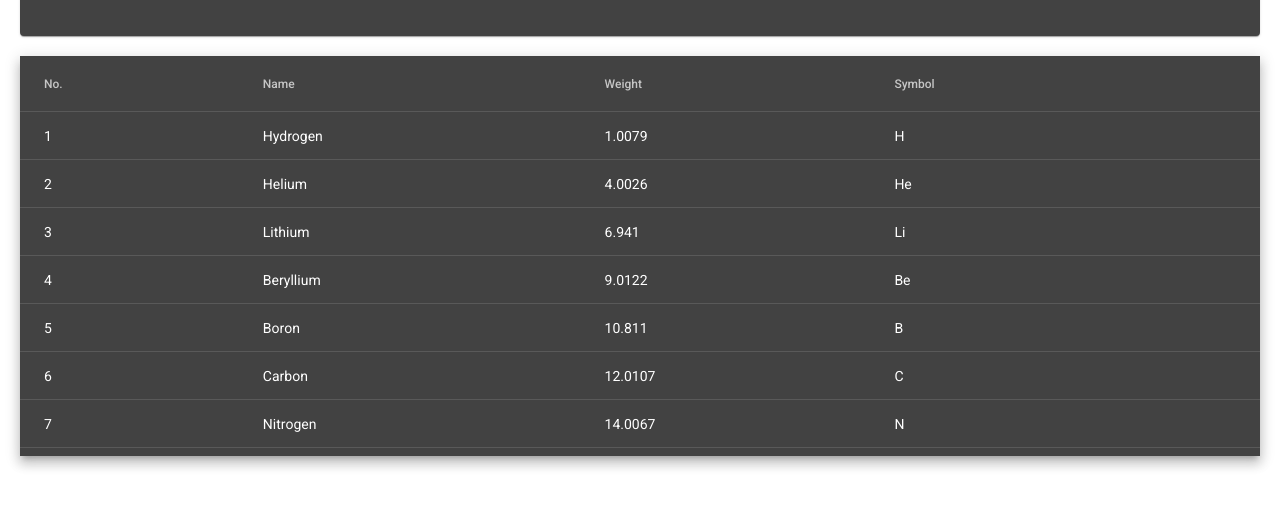
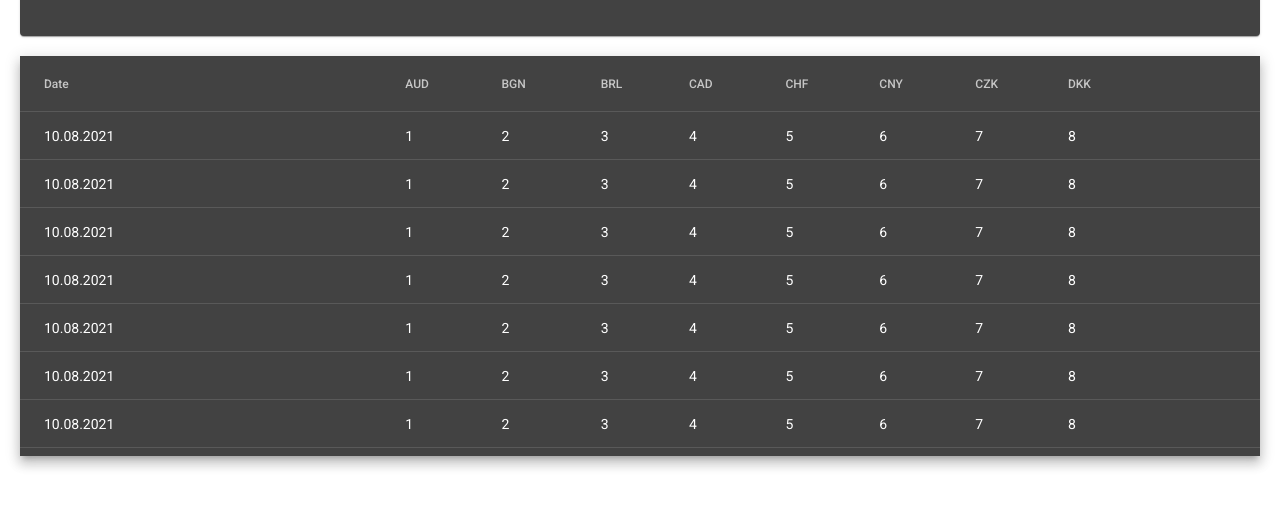
Before and after one commit to werstak/angular-currency, an Angular app: page / in a window 1280 px wide. Shown: the part 205-712 px from the top of the page. Built offline with nearby package versions, Linux system fonts and the light colour scheme; no server answers.

Commit message:
changed template DisplayCurrenciesComponent

```diff
--- a/src/app/app.component.ts
+++ b/src/app/app.component.ts
@@ -1,5 +1,4 @@
 import { Component } from '@angular/core';
-import { HttpClient } from '@angular/common/http';
 
 @Component({
   selector: 'app-root',
@@ -8,8 +7,4 @@ import { HttpClient } from '@angular/common/http';
 })
 export class AppComponent {
   title = 'angular-currency';
-
-  // constructor(private http: HttpClient) {
-  //   this.http.get('https://api.frankfurter.app/latest').subscribe(console.log);
-  // }
 }
--- a/src/app/app.module.ts
+++ b/src/app/app.module.ts
@@ -10,7 +10,7 @@ import { ControlPanelComponent } from './componets/control-panel/control-panel.c
 import { DisplayCurrenciesComponent } from './componets/display-currencies/display-currencies.component';
 import { FormsModule, ReactiveFormsModule } from '@angular/forms';
 import { HttpClientModule } from '@angular/common/http';
-import { CurrencyService } from './currency.service';
+import { CurrencyService } from './services/currency.service';
 
 @NgModule({
   declarations: [
--- a/src/app/componets/control-panel/control-panel.component.ts
+++ b/src/app/componets/control-panel/control-panel.component.ts
@@ -1,6 +1,6 @@
 import { Component, OnInit } from '@angular/core';
 import { FormBuilder, FormGroup, Validators } from '@angular/forms';
-import { CurrencyService } from '../../currency.service';
+import { CurrencyService } from '../../services/currency.service';
 
 interface Rates {
   value: string;
@@ -16,12 +16,38 @@ export class ControlPanelComponent implements OnInit {
   form: FormGroup;
 
   rates: Rates[] = [
+    {value: 'AUD', viewValue: 'AUD'},
+    {value: 'BGN', viewValue: 'BGN'},
+    {value: 'BRL', viewValue: 'BRL'},
+    {value: 'CAD', viewValue: 'CAD'},
+    {value: 'CHF', viewValue: 'CHF'},
+    {value: 'CNY', viewValue: 'CNY'},
+    {value: 'CZK', viewValue: 'CZK'},
+    {value: 'DKK', viewValue: 'DKK'},
+    {value: 'GBP', viewValue: 'GBP'},
+    {value: 'HKD', viewValue: 'HKD'},
+    {value: 'HRK', viewValue: 'HRK'},
+    {value: 'HUF', viewValue: 'HUF'},
+    {value: 'IDR', viewValue: 'IDR'},
+    {value: 'ILS', viewValue: 'ILS'},
+    {value: 'INR', viewValue: 'INR'},
+    {value: 'ISK', viewValue: 'ISK'},
+    {value: 'JPY', viewValue: 'JPY'},
+    {value: 'KRW', viewValue: 'KRW'},
+    {value: 'MXN', viewValue: 'MXN'},
+    {value: 'MYR', viewValue: 'MYR'},
+    {value: 'NOK', viewValue: 'NOK'},
+    {value: 'NZD', viewValue: 'NZD'},
+    {value: 'PHP', viewValue: 'PHP'},
+    {value: 'PLN', viewValue: 'PLN'},
+    {value: 'RON', viewValue: 'RON'},
+    {value: 'RUB', viewValue: 'RUB'},
+    {value: 'SEK', viewValue: 'SEK'},
+    {value: 'SGD', viewValue: 'SGD'},
+    {value: 'THB', viewValue: 'THB'},
+    {value: 'TRY', viewValue: 'TRY'},
     {value: 'USD', viewValue: 'USD'},
-    {value: 'EUR', viewValue: 'EUR'},
-    {value: 'RUB', viewValue: 'RUB'},
     {value: 'ZAR', viewValue: 'ZAR'},
-    {value: 'ZEK', viewValue: 'ZEK'},
-    {value: 'TRY', viewValue: 'TRY'}
   ];
 
   constructor(
@@ -32,17 +58,18 @@ export class ControlPanelComponent implements OnInit {
 
   ngOnInit(): void {
     this.buildForm();
-    this.currencyService.getCurrency().subscribe(data => {
-      console.log(data);
-      this.form.setValue({
-        amount: data.amount,
-        inputCurrencyControl: data.rates,
-        outputCurrencyControl: data.rates
-      });
-    });
+    // this.currencyService.getCurrency().subscribe(data => {
+    //   console.log(data);
+    //   this.form.setValue({
+    //     amount: data.amount,
+    //     inputCurrencyControl: data.rates,
+    //     outputCurrencyControl: data.rates
+    //   });
+    // });
   }
 
   convertSubmit(): void {
+    console.log(this.form.value);
   }
 
   private buildForm(): void {
--- a/src/app/componets/display-currencies/display-currencies.component.html
+++ b/src/app/componets/display-currencies/display-currencies.component.html
@@ -1,25 +1,90 @@
 <div class="example-container mat-elevation-z8">
   <table mat-table [dataSource]="dataSource">
 
+<!--    'aud', 'bgn', 'brl', 'cad', 'chf', 'cny', 'czk', 'dkk'-->
+
     <!-- Position Column -->
+    <ng-container matColumnDef="date">
+      <th mat-header-cell *matHeaderCellDef> Date </th>
+      <td mat-cell *matCellDef="let element"> {{element.date}} </td>
+    </ng-container>
+
+    <!-- Position Column -->
+    <ng-container matColumnDef="aud">
+      <th mat-header-cell *matHeaderCellDef> AUD </th>
+      <td mat-cell *matCellDef="let element"> {{element.aud}} </td>
+    </ng-container>
+
+    <!-- Name Column -->
+    <ng-container matColumnDef="bgn">
+      <th mat-header-cell *matHeaderCellDef> BGN </th>
+      <td mat-cell *matCellDef="let element"> {{element.bgn}} </td>
+    </ng-container>
+
+    <!-- Weight Column -->
+    <ng-container matColumnDef="brl">
+      <th mat-header-cell *matHeaderCellDef> BRL </th>
+      <td mat-cell *matCellDef="let element"> {{element.brl}} </td>
+    </ng-container>
+
+    <!-- Symbol Column -->
+    <ng-container matColumnDef="cad">
+      <th mat-header-cell *matHeaderCellDef> CAD </th>
+      <td mat-cell *matCellDef="let element"> {{element.cad}} </td>
+    </ng-container>
+    <!-- Position Column -->
+    <ng-container matColumnDef="chf">
+      <th mat-header-cell *matHeaderCellDef> CHF </th>
+      <td mat-cell *matCellDef="let element"> {{element.chf}} </td>
+    </ng-container>
+
+    <!-- Name Column -->
+    <ng-container matColumnDef="cny">
+      <th mat-header-cell *matHeaderCellDef> CNY </th>
+      <td mat-cell *matCellDef="let element"> {{element.cny}} </td>
+    </ng-container>
+
+    <!-- Weight Column -->
+    <ng-container matColumnDef="czk">
+      <th mat-header-cell *matHeaderCellDef> CZK </th>
+      <td mat-cell *matCellDef="let element"> {{element.czk}} </td>
+    </ng-container>
+
+    <!-- Symbol Column -->
+    <ng-container matColumnDef="dkk">
+      <th mat-header-cell *matHeaderCellDef> DKK </th>
+      <td mat-cell *matCellDef="let element"> {{element.dkk}} </td>
+    </ng-container>
+
+    <tr mat-header-row *matHeaderRowDef="displayedColumns; sticky: true"></tr>
+    <tr mat-row *matRowDef="let row; columns: displayedColumns;"></tr>
+  </table>
+</div>
+
+
+<!--
+<div class="example-container mat-elevation-z8">
+  <table mat-table [dataSource]="dataSource">
+
+    &lt;!&ndash; Position Column &ndash;&gt;
     <ng-container matColumnDef="position">
       <th mat-header-cell *matHeaderCellDef> No. </th>
       <td mat-cell *matCellDef="let element"> {{element.position}} </td>
     </ng-container>
 
-    <!-- Name Column -->
+    &lt;!&ndash; Name Column &ndash;&gt;
     <ng-container matColumnDef="name">
       <th mat-header-cell *matHeaderCellDef> Name </th>
       <td mat-cell *matCellDef="let element"> {{element.name}} </td>
     </ng-container>
 
-    <!-- Weight Column -->
+    &lt;!&ndash; Weight Column &ndash;&gt;
     <ng-container matColumnDef="weight">
       <th mat-header-cell *matHeaderCellDef> Weight </th>
       <td mat-cell *matCellDef="let element"> {{element.weight}} </td>
     </ng-container>
 
-    <!-- Symbol Column -->
+    &lt;!&ndash; Symbol Column &ndash;&gt;
     <ng-container matColumnDef="symbol">
       <th mat-header-cell *matHeaderCellDef> Symbol </th>
       <td mat-cell *matCellDef="let element"> {{element.symbol}} </td>
@@ -29,3 +94,4 @@
     <tr mat-row *matRowDef="let row; columns: displayedColumns;"></tr>
   </table>
 </div>
+-->
--- a/src/app/componets/display-currencies/display-currencies.component.ts
+++ b/src/app/componets/display-currencies/display-currencies.component.ts
@@ -1,16 +1,119 @@
-import {Component} from '@angular/core';
+import { Component, OnInit } from '@angular/core';
+import { CurrencyService } from '../../services/currency.service';
 
-/**
- * @title Table with sticky header
- */
+
 @Component({
   selector: 'app-display-currencies',
   templateUrl: './display-currencies.component.html',
   styleUrls: ['./display-currencies.component.scss']
 })
-export class DisplayCurrenciesComponent {
+export class DisplayCurrenciesComponent implements OnInit {
+  displayedColumns = ['date', 'aud', 'bgn', 'brl', 'cad', 'chf', 'cny', 'czk', 'dkk'];
+
+  dataSource = ELEMENT_DATA;
+
+  constructor(
+    public currencyService: CurrencyService,
+  ) {
+  }
+
+  ngOnInit(): void {
+    this.currencyService.getCurrency().subscribe(data => {
+      console.log(data);
+    });
+  }
+}
+
+export interface PeriodicElement {
+  date: string;
+  aud: number;
+  bgn: number;
+  brl: number;
+  cad: number;
+  chf: number;
+  cny: number;
+  czk: number;
+  dkk: number;
+}
+
+const ELEMENT_DATA: PeriodicElement[] = [
+  { date: '10.08.2021', aud: 1, bgn: 2, brl: 3, cad: 4, chf: 5, cny: 6, czk: 7, dkk: 8},
+  { date: '10.08.2021', aud: 1, bgn: 2, brl: 3, cad: 4, chf: 5, cny: 6, czk: 7, dkk: 8},
+  { date: '10.08.2021', aud: 1, bgn: 2, brl: 3, cad: 4, chf: 5, cny: 6, czk: 7, dkk: 8},
+  { date: '10.08.2021', aud: 1, bgn: 2, brl: 3, cad: 4, chf: 5, cny: 6, czk: 7, dkk: 8},
+  { date: '10.08.2021', aud: 1, bgn: 2, brl: 3, cad: 4, chf: 5, cny: 6, czk: 7, dkk: 8},
+  { date: '10.08.2021', aud: 1, bgn: 2, brl: 3, cad: 4, chf: 5, cny: 6, czk: 7, dkk: 8},
+  { date: '10.08.2021', aud: 1, bgn: 2, brl: 3, cad: 4, chf: 5, cny: 6, czk: 7, dkk: 8},
+  { date: '10.08.2021', aud: 1, bgn: 2, brl: 3, cad: 4, chf: 5, cny: 6, czk: 7, dkk: 8},
+  { date: '10.08.2021', aud: 1, bgn: 2, brl: 3, cad: 4, chf: 5, cny: 6, czk: 7, dkk: 8},
+  { date: '10.08.2021', aud: 1, bgn: 2, brl: 3, cad: 4, chf: 5, cny: 6, czk: 7, dkk: 8},
+  { date: '10.08.2021', aud: 1, bgn: 2, brl: 3, cad: 4, chf: 5, cny: 6, czk: 7, dkk: 8},
+  { date: '10.08.2021', aud: 1, bgn: 2, brl: 3, cad: 4, chf: 5, cny: 6, czk: 7, dkk: 8},
+  { date: '10.08.2021', aud: 1, bgn: 2, brl: 3, cad: 4, chf: 5, cny: 6, czk: 7, dkk: 8},
+  { date: '10.08.2021', aud: 1, bgn: 2, brl: 3, cad: 4, chf: 5, cny: 6, czk: 7, dkk: 8},
+  { date: '10.08.2021', aud: 1, bgn: 2, brl: 3, cad: 4, chf: 5, cny: 6, czk: 7, dkk: 8},
+];
+
+
+
+/*{value: 'AUD', viewValue: 'AUD'},
+{value: 'BGN', viewValue: 'BGN'},
+{value: 'BRL', viewValue: 'BRL'},
+{value: 'CAD', viewValue: 'CAD'},
+{value: 'CHF', viewValue: 'CHF'},
+{value: 'CNY', viewValue: 'CNY'},
+{value: 'CZK', viewValue: 'CZK'},
+{value: 'DKK', viewValue: 'DKK'},
+{value: 'GBP', viewValue: 'GBP'},
+{value: 'HKD', viewValue: 'HKD'},
+{value: 'HRK', viewValue: 'HRK'},
+{value: 'HUF', viewValue: 'HUF'},
+{value: 'IDR', viewValue: 'IDR'},
+{value: 'ILS', viewValue: 'ILS'},
+{value: 'INR', viewValue: 'INR'},
+{value: 'ISK', viewValue: 'ISK'},
+{value: 'JPY', viewValue: 'JPY'},
+{value: 'KRW', viewValue: 'KRW'},
+{value: 'MXN', viewValue: 'MXN'},
+{value: 'MYR', viewValue: 'MYR'},
+{value: 'NOK', viewValue: 'NOK'},
+{value: 'NZD', viewValue: 'NZD'},
+{value: 'PHP', viewValue: 'PHP'},
+{value: 'PLN', viewValue: 'PLN'},
+{value: 'RON', viewValue: 'RON'},
+{value: 'RUB', viewValue: 'RUB'},
+{value: 'SEK', viewValue: 'SEK'},
+{value: 'SGD', viewValue: 'SGD'},
+{value: 'THB', viewValue: 'THB'},
+{value: 'TRY', viewValue: 'TRY'},
+{value: 'USD', viewValue: 'USD'},
+{value: 'ZAR', viewValue: 'ZAR'},*/
+
+
+/*
+import { Component, OnInit } from '@angular/core';
+import { CurrencyService } from '../../currency.service';
+
+
+@Component({
+  selector: 'app-display-currencies',
+  templateUrl: './display-currencies.component.html',
+  styleUrls: ['./display-currencies.component.scss']
+})
+export class DisplayCurrenciesComponent implements OnInit {
   displayedColumns = ['position', 'name', 'weight', 'symbol'];
   dataSource = ELEMENT_DATA;
+
+  constructor(
+    public currencyService: CurrencyService,
+  ) {
+  }
+
+  ngOnInit(): void {
+    this.currencyService.getCurrency().subscribe(data => {
+      console.log(data);
+    });
+  }
 }
 
 export interface PeriodicElement {
@@ -32,3 +135,5 @@ const ELEMENT_DATA: PeriodicElement[] = [
   {position: 9, name: 'Fluorine', weight: 18.9984, symbol: 'F'},
   {position: 10, name: 'Neon', weight: 20.1797, symbol: 'Ne'},
 ];
+
+*/
--- a/src/app/currency.service.ts
+++ b/src/app/services/currency.service.ts
@@ -1,7 +1,7 @@
 import { Injectable } from '@angular/core';
 import { HttpClient } from '@angular/common/http';
 import { Observable, throwError } from 'rxjs';
-import { environment } from '../environments/environment';
+import { environment } from '../../environments/environment';
 import { catchError } from 'rxjs/operators';
 
 @Injectable({
```
Also changed, not shown: src/app/interfaces/currency-interfaces.ts (added, +8 -0 lines).
